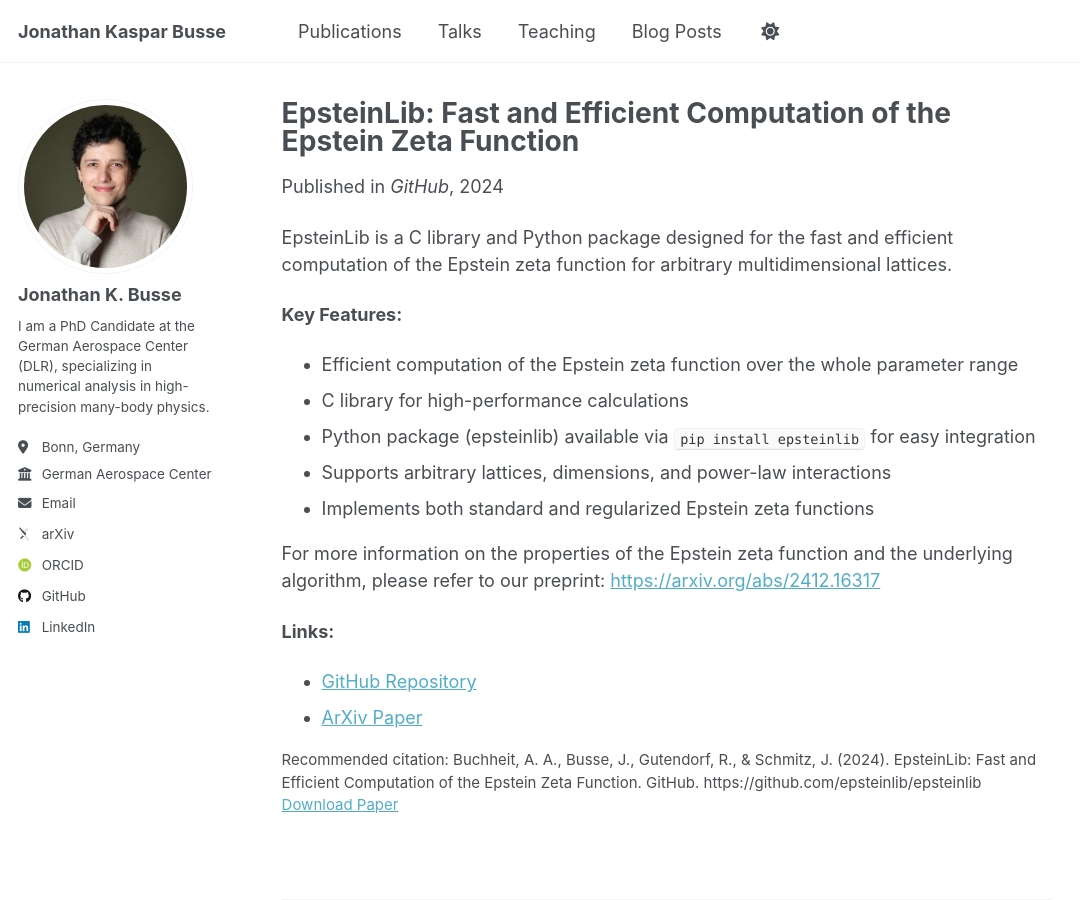
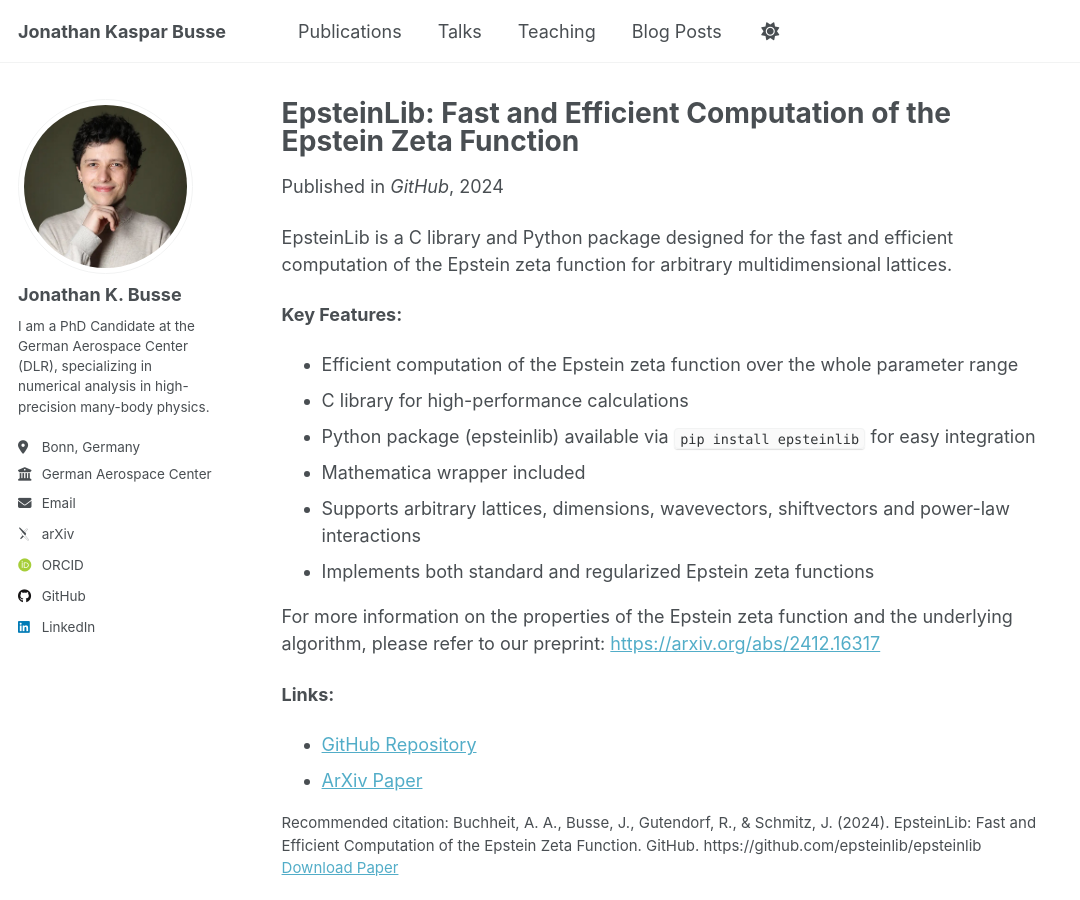
Before and after one commit to JoKaBus/jonathankbusse, a Jekyll site: the page built from _publications/2024-06-14-epsteinlib.md, in a window 1280 px wide and 900 px high. Shown: the whole window, without its empty margins (0-1080 px from the left). Built offline with Jekyll 4.4.1, drawn with Linux system fonts in a browser that asks for light colours; some web fonts are replaced.

```diff
--- a/_config.yml
+++ b/_config.yml
@@ -79,7 +79,7 @@ author:
 # Publication Category - The following the list of publication categories and their headings
 publication_category:
   software:
-    title: "Software"
+    title: 'Software'
   preprints:
     title: 'Preprints'
   books:
--- a/_publications/2024-06-14-epsteinlib.md
+++ b/_publications/2024-06-14-epsteinlib.md
@@ -1,7 +1,7 @@
 ---
 title: "EpsteinLib: Fast and Efficient Computation of the Epstein Zeta Function"
 collection: publications
-type: software
+category: software
 permalink: /publication/2024-06-14-epsteinlib
 excerpt: 'EpsteinLib is a C library and Python package for fast and efficient computation of the Epstein zeta function for arbitrary multidimensional lattices.'
 date: 2024-06-14
@@ -16,7 +16,8 @@ EpsteinLib is a C library and Python package designed for the fast and efficient
 - Efficient computation of the Epstein zeta function over the whole parameter range
 - C library for high-performance calculations
 - Python package (epsteinlib) available via `pip install epsteinlib` for easy integration
-- Supports arbitrary lattices, dimensions, and power-law interactions
+- Mathematica wrapper included
+- Supports arbitrary lattices, dimensions, wavevectors, shiftvectors and power-law interactions
 - Implements both standard and regularized Epstein zeta functions
 
 For more information on the properties of the Epstein zeta function and the underlying algorithm, please refer to our preprint: [https://arxiv.org/abs/2412.16317](https://arxiv.org/abs/2412.16317)
```
